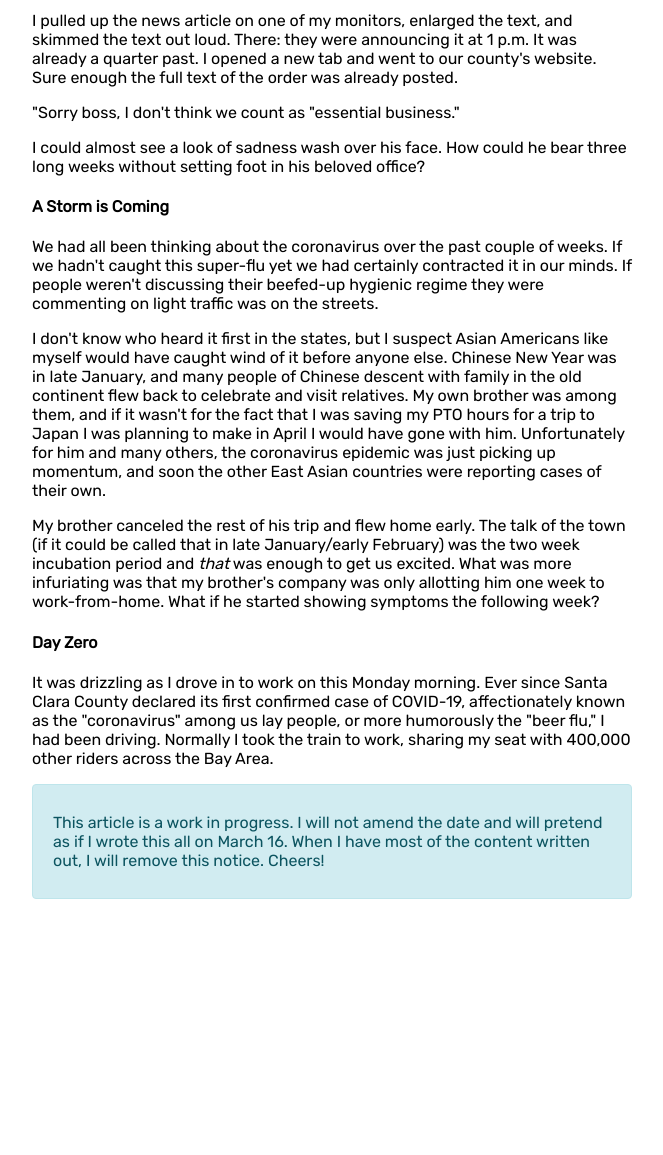
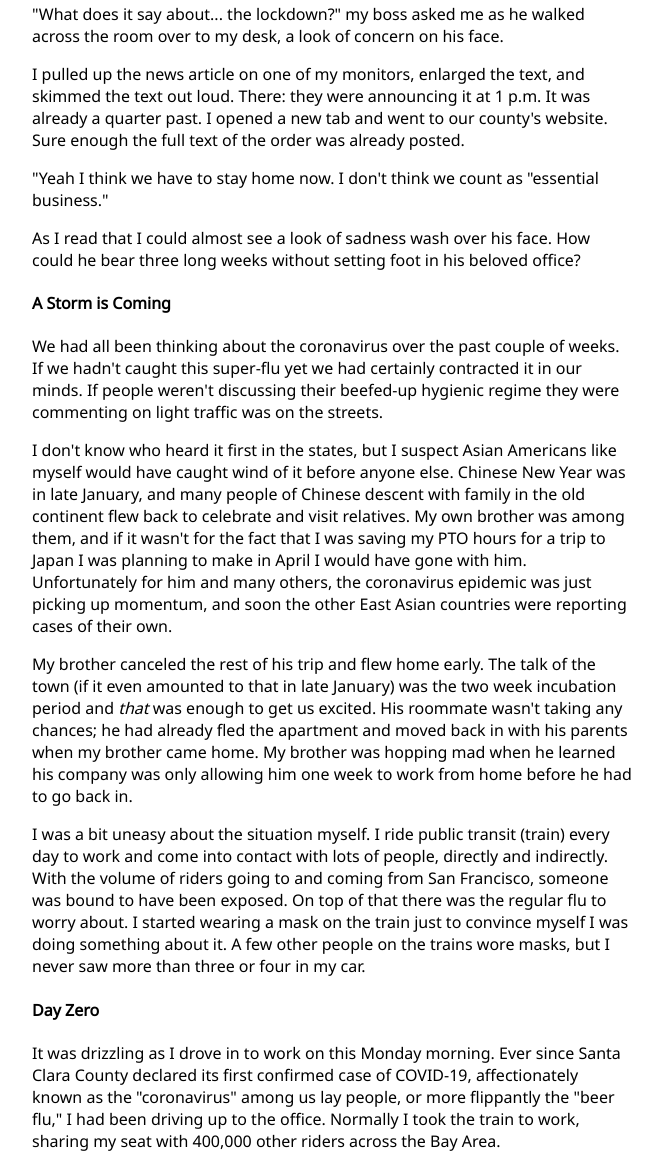
Before and after one commit to elliotzlin/site, a plain HTML site: page covid19.html in a window 1280 px wide. Shown: the part 445-1600 px from the top of the page, without its empty margins (308-971 px from the left). Before the commit the page ends 1380 px from the top, so only its background shows below. Drawn offline with Linux system fonts and the light colour scheme.

Commit message:
Write some more stuff about COVID.

```diff
--- a/covid19.html
+++ b/covid19.html
@@ -4,13 +4,13 @@
     <meta charset="utf-8">
     <title>Coronavirus</title>
     <link href="styles/styles.css" rel="stylesheet">
-    <link href="https://fonts.googleapis.com/css?family=Rubik&display=swap" rel="stylesheet">
+    <link href="https://fonts.googleapis.com/css?family=Noto+Sans|Noto+Sans+JP&display=swap" rel="stylesheet">
   </head
   <body>
     <h1>Reflections on COVID-19</h1>
     <div class="byline">
       <h3>Elliot Z. Lin</h3>
-      <h3>March 16, 2020</h3>
+      <h3>2020年 3月 16日</h3>
     </div>
     <div class="content">
       <p>Day zero of the quarantine.</p>
@@ -32,9 +32,11 @@
         p.m. It was already a quarter past. I opened a new tab and went to our
         county's website. Sure enough the full text of the order was already
         posted.</p>
-      <p>"Sorry boss, I don't think we count as "essential business."</p>
-      <p>I could almost see a look of sadness wash over his face. How could he
-        bear three long weeks without setting foot in his beloved office?</p>
+      <p>"Yeah I think we have to stay home now. I don't think we count as
+        "essential business."</p>
+      <p>As I read that I could almost see a look of sadness wash over his
+        face. How could he bear three long weeks without setting foot in his
+        beloved office?</p>
 
       <h4>A Storm is Coming</h4>
       <p>We had all been thinking about the coronavirus over the past couple of
@@ -52,18 +54,28 @@
         many others, the coronavirus epidemic was just picking up momentum, and
         soon the other East Asian countries were reporting cases of their own.</p>
       <p>My brother canceled the rest of his trip and flew home early. The talk
-        of the town (if it could be called that in late January/early February)
-        was the two week incubation period and <em>that</em> was enough to get
-        us excited. What was more infuriating was that my brother's company was
-        only allotting him one week to work-from-home. What if he started
-        showing symptoms the following week?</p>
+        of the town (if it even amounted to that in late January) was the two
+        week incubation period and <em>that</em> was enough to get us
+        excited. His roommate wasn't taking any chances; he had already fled the
+        apartment and moved back in with his parents when my brother came
+        home. My brother was hopping mad when he learned his company was only
+        allowing him one week to work from home before he had to go back in.</p>
+      <p>I was a bit uneasy about the situation myself. I ride public transit
+        (train) every day to work and come into contact with lots of people,
+        directly and indirectly. With the volume of riders going to and coming
+        from San Francisco, someone was bound to have been exposed. On top of
+        that there was the regular flu to worry about. I started wearing a mask
+        on the train just to convince myself I was doing something about it. A
+        few other people on the trains wore masks, but I never saw more than
+        three or four in my car.</p>
 
       <h4>Day Zero</h4>
       <p>It was drizzling as I drove in to work on this Monday morning. Ever
         since Santa Clara County declared its first confirmed case of COVID-19,
         affectionately known as the "coronavirus" among us lay people, or more
-        humorously the "beer flu," I had been driving. Normally I took the train
-        to work, sharing my seat with 400,000 other riders across the Bay Area.</p>
+        flippantly the "beer flu," I had been driving up to the office. Normally
+        I took the train to work, sharing my seat with 400,000 other riders
+        across the Bay Area.</p>
     </div>
     <div class="alert alert-info">
       <p>This article is a work in progress. I will not amend the date and will pretend as if I wrote this all on March 16. When I have most of the content written out, I will remove this notice. Cheers!</p>
--- a/styles/styles.css
+++ b/styles/styles.css
@@ -1,5 +1,5 @@
 html {
-  font-family: 'Rubik', sans-serif;
+  font-family: 'Noto Sans', 'Noto Sans JP', sans-serif;
 }
 
 body {
```
Also changed, not shown: covid-diary.html (added, +46 -0 lines), index.html (+1 -1 lines).
